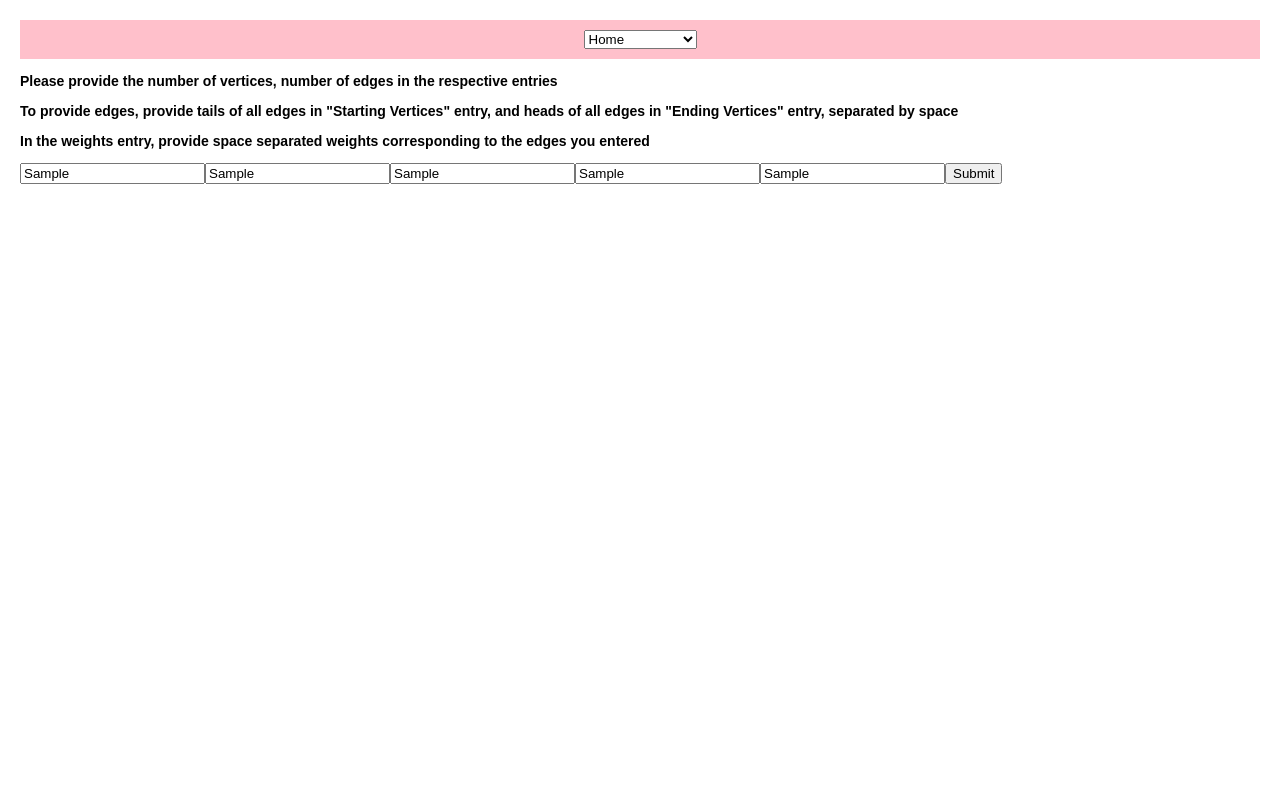
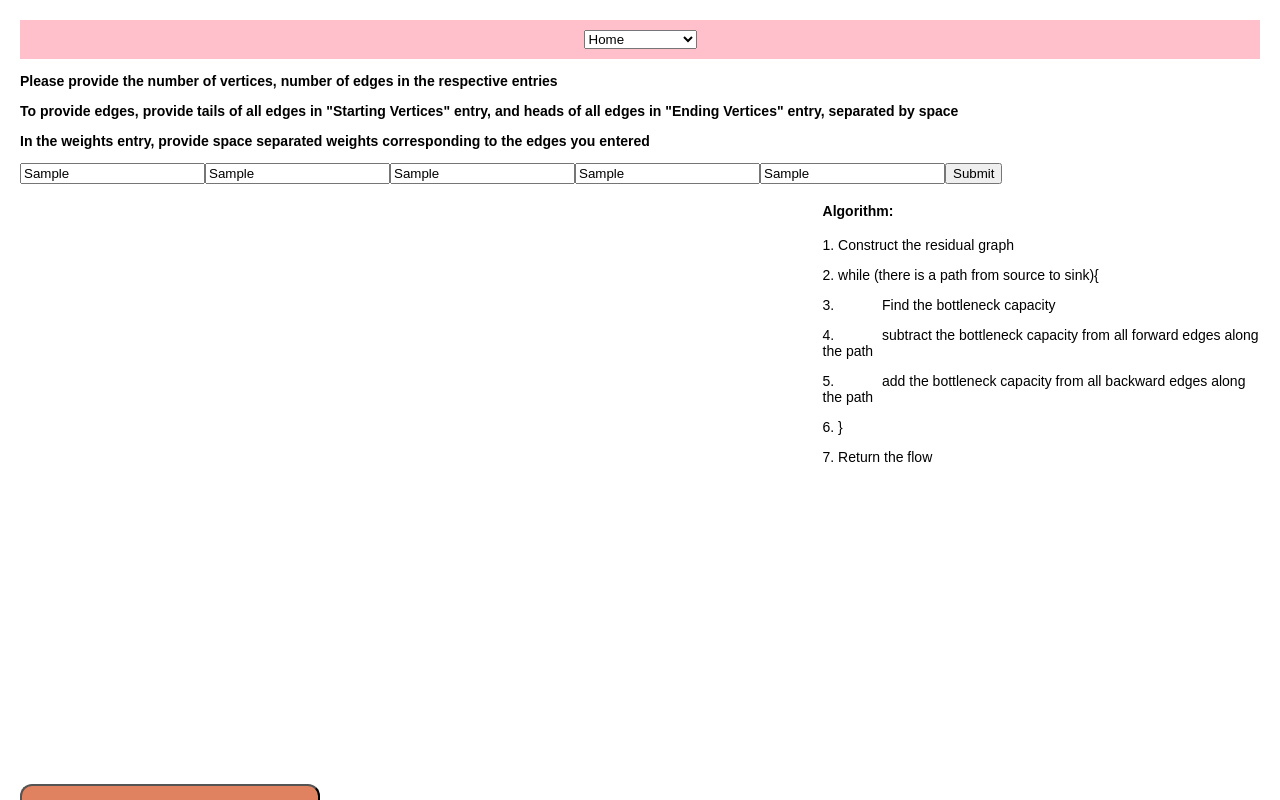
Before and after one commit to h-a-r-s-h-p/Algorithm-Visualizer, a React (Create React App) app: page /edmondskarp/visualize in a window 1280 px wide. Both pictures are taken after typing "Sample", "Sample", "Sample", "Sample", "Sample" into the empty fields and a click on the button "Submit". Shown: the top 800 px of the page. Built offline with nearby package versions, Linux system fonts and the light colour scheme.

Commit message:
added Pseudo Code and buttons

```diff
--- a/src/Algorithms/EdmondsKarp/EdmondsKarp.css
+++ b/src/Algorithms/EdmondsKarp/EdmondsKarp.css
@@ -6,7 +6,48 @@
     text-align: center;
 }
 
-textarea{
-    width: 150px;
-    height: 300px;
+.visual{
+    width: 900px;
 }
+
+.container {
+    display: flex;
+}
+
+.pseudocode{
+margin-right: auto;
+}
+
+.buttonstart{
+    background-color:rgb(224, 130, 96);
+    border-radius: 12px;
+    width: 300px;
+    height:40px;
+    color: white;
+}
+
+.buttonresume{
+    background-color: green;
+    border-radius: 20%;
+    margin-top: 20px;
+    width: 100px;
+    height: 30px;
+    color: white;
+}
+.buttonpause{
+    background-color: red;
+    border-radius: 20%;
+    margin-left: 50px;
+    width: 100px;
+    height: 30px;
+    color: white;
+}
+
+.buttonreset{
+    background-color: black;
+    color: white;
+    border-radius: 20%;
+    margin-left: 50px;
+    width: 100px;
+    height: 30px;
+}
--- a/src/Algorithms/EdmondsKarp/EdmondsKarp.jsx
+++ b/src/Algorithms/EdmondsKarp/EdmondsKarp.jsx
@@ -1,33 +1,35 @@
 import React, { Component } from 'react'
 import "./EdmondsKarp.css"
-import PlotGraph from '../PlotGraph/PlotGraph';
-import GraphInput from '../GraphInput/GraphInput';
+import PlotGraph from '../../PlotGraph/PlotGraph';
+import GraphInput from '../../GraphInput/GraphInput';
+import EdmondsKarpPseudo from '../../PseudoCode/EdmondsKarpPseudo';
+import EdmondsKarpVisualize from '../../Visualize/EdmondsKarpVisualize';
 
 export default class EdmondsKarp extends Component {
   constructor(props) {
     super(props);
     this.state = {
       vertexCount: null,
-      edgeCount:null,
+      edgeCount: null,
       startingVertices: null,
       endingVertices: null,
-      weights:null,
-      isClicked : false
+      weights: null,
+      isClicked: false
     };
     console.log("inside constructor\n");
 
     this.handleChange = this.handleChange.bind(this);
   }
 
-  handleChange(vertexCount, edgeCount, startingVertices, endingVertices,weights, isClicked){
+  handleChange(vertexCount, edgeCount, startingVertices, endingVertices, weights, isClicked) {
     this.setState(prevState => {
       return {
-        vertexCount : vertexCount,
-        edgeCount : edgeCount,
-        startingVertices : startingVertices,
-        endingVertices : endingVertices,
-        weights : weights,
-        isClicked : isClicked
+        vertexCount: vertexCount,
+        edgeCount: edgeCount,
+        startingVertices: startingVertices,
+        endingVertices: endingVertices,
+        weights: weights,
+        isClicked: isClicked
       }
     })
   }
@@ -35,11 +37,33 @@ export default class EdmondsKarp extends Component {
   render() {
     return (
       <>
-        <GraphInput func ={this.handleChange} />
-        {console.log(this.state.vertexCount)}
-        {console.log(this.state.edgeCount)}
-        <div>
-          {this.state.isClicked? <PlotGraph graph={this.state}/>:''}
+        <GraphInput func={this.handleChange} />
+        <div className="container">
+          <div className="visual">
+            {(() => {
+                if (this.state.isClicked){
+                    return (
+                      <div>
+                        <PlotGraph graph = {this.state}/>
+                        <div className="control-bar">
+                          <button className="buttonstart"  >Start Visualization</button><br />
+                          <button className="buttonresume" >Resume</button>
+                          <button className="buttonpause" >Pause</button>
+                          <button className="buttonreset" >Reset</button>
+                        </div>
+
+                      </div>
+                    )
+                }
+
+                return null;
+              })()}
+          </div>
+
+          <div className="pseudocode">
+            {this.state.isClicked? <EdmondsKarpPseudo /> :''}
+          </div>
+
         </div>
       </>
     );
--- a/src/Algorithms/FordFulkerson/FordFulkerson.jsx
+++ b/src/Algorithms/FordFulkerson/FordFulkerson.jsx
@@ -1,7 +1,7 @@
 import React, { Component } from 'react'
 import "./FordFulkerson.css"
-import PlotGraph from '../PlotGraph/PlotGraph';
-import GraphInput from '../GraphInput/GraphInput';
+import PlotGraph from '../../PlotGraph/PlotGraph';
+import GraphInput from '../../GraphInput/GraphInput';
 
 export default class FordFulkerson extends Component {
   constructor(props) {
--- a/src/Algorithms/PlotGraph/PlotGraph.css
+++ b/src/PlotGraph/PlotGraph.css
@@ -1,4 +1,4 @@
 .thegraph{
-    height: 700px;
+    height: 600px;
     width: 700 px;
 }
--- a/src/Algorithms/PlotGraph/PlotGraph.jsx
+++ b/src/PlotGraph/PlotGraph.jsx
@@ -1,5 +1,5 @@
-import React, {useEffect, useRef} from 'react'
-import { DataSet, Network} from 'vis-network/standalone/esm/vis-network';
+import React, { useEffect, useRef } from 'react'
+import { DataSet, Network } from 'vis-network/standalone/esm/vis-network';
 import "./PlotGraph.css"
 
 export default function PlotGraph(props) {
@@ -10,7 +10,7 @@ export default function PlotGraph(props) {
 
   var vertexCount = props.graph.vertexCount;
   vertexCount = parseInt(vertexCount);
-  console.log("type of vertexCount is : "+ typeof vertexCount)
+  console.log("type of vertexCount is : " + typeof vertexCount)
   var edgeCount = props.graph.edgeCount;
   edgeCount = parseInt(edgeCount)
 
@@ -21,16 +21,16 @@ export default function PlotGraph(props) {
   var weights = props.graph.weights.split(" ");
 
   var nodesArray = new Array();
-  for(var i=0 ; i<vertexCount;i++){
-    nodesArray[i]={
+  for (var i = 0; i < vertexCount; i++) {
+    nodesArray[i] = {
       id: i,
       label: i.toString(),
     }
   }
 
   var edges = new Array();
-  for( i =0; i<edgeCount;i++){
-    edges[i]={
+  for (i = 0; i < edgeCount; i++) {
+    edges[i] = {
       from: startingVertices[i],
       to: endingVertices[i],
       arrows: {
@@ -40,7 +40,7 @@ export default function PlotGraph(props) {
         },
       },
       label: weights[i],
-      font:{
+      font: {
         align: "top"
       }
     };
@@ -54,16 +54,16 @@ export default function PlotGraph(props) {
     edges
   };
 
-  const options ={}
+  const options = {}
 
   useEffect(
     () => {
       network.current = new Network(domNode.current, data, options);
     },
-    [domNode, network, data, options ]
+    [domNode, network, data, options]
   );
 
   return (
-    <div className="thegraph" ref = {domNode} />
+    <div className="thegraph" ref={domNode}></div>
   );
 };
--- /dev/null
+++ b/src/PseudoCode/EdmondsKarpPseudo.css
@@ -0,0 +1,4 @@
+.tab {
+    display: inline-block;
+    margin-left: 40px;
+}
--- /dev/null
+++ b/src/PseudoCode/EdmondsKarpPseudo.jsx
@@ -0,0 +1,21 @@
+import React from 'react'
+import "./EdmondsKarpPseudo.css"
+
+function EdmondsKarpPseudo() {
+  return (
+    <div>
+        <h4>Algorithm: </h4>
+        <div className="pseudocode">
+            <p id={1}>{"1. Construct the residual graph"}</p>
+            <p id={2}>{"2. while (there is a path from source to sink){"} </p>
+            <p id={3}>{"3. "} <span className="tab"></span> {"Find the bottleneck capacity"}</p>
+            <p id={4}>{"4. "} <span className="tab"/> {"subtract the bottleneck capacity from all forward edges along the path"} </p>
+            <p id={5}>{"5. "} <span className="tab"/> {"add the bottleneck capacity from all backward edges along the path"} </p>
+            <p id={6}>{"6. }"}</p>
+            <p id={6}>{"7. Return the flow"} </p>
+        </div>
+    </div>
+  )
+}
+
+export default EdmondsKarpPseudo
--- /dev/null
+++ b/src/Visualize/EdmondsKarpVisualize.jsx
@@ -0,0 +1,11 @@
+import React from 'react'
+
+function EdmondsKarpVisualize() {
+  return (
+    <div>
+
+    </div>
+  )
+}
+
+export default EdmondsKarpVisualize
```
Also changed, not shown: src/GraphInput/GraphInput.jsx (renamed from src/Algorithms/GraphInput/GraphInput.jsx).
